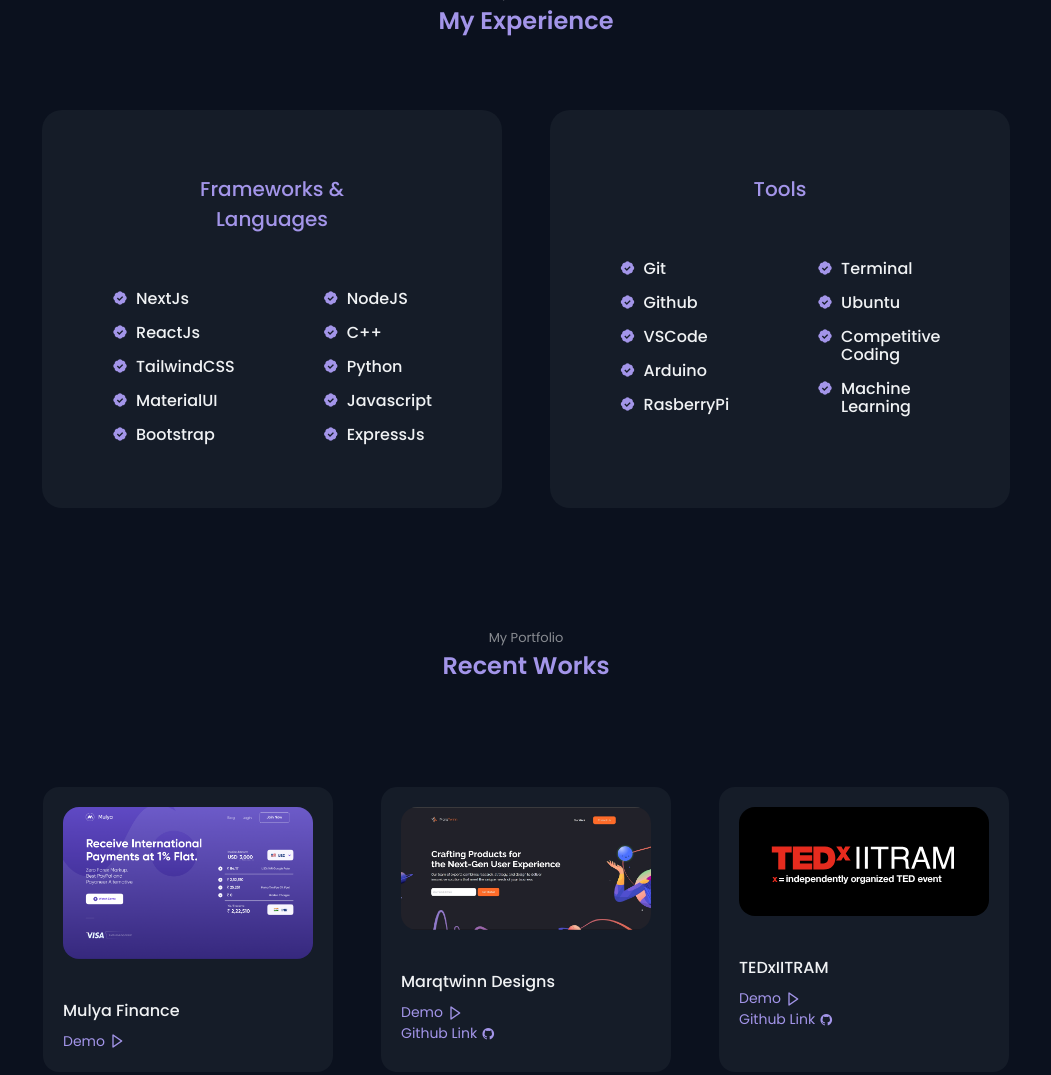
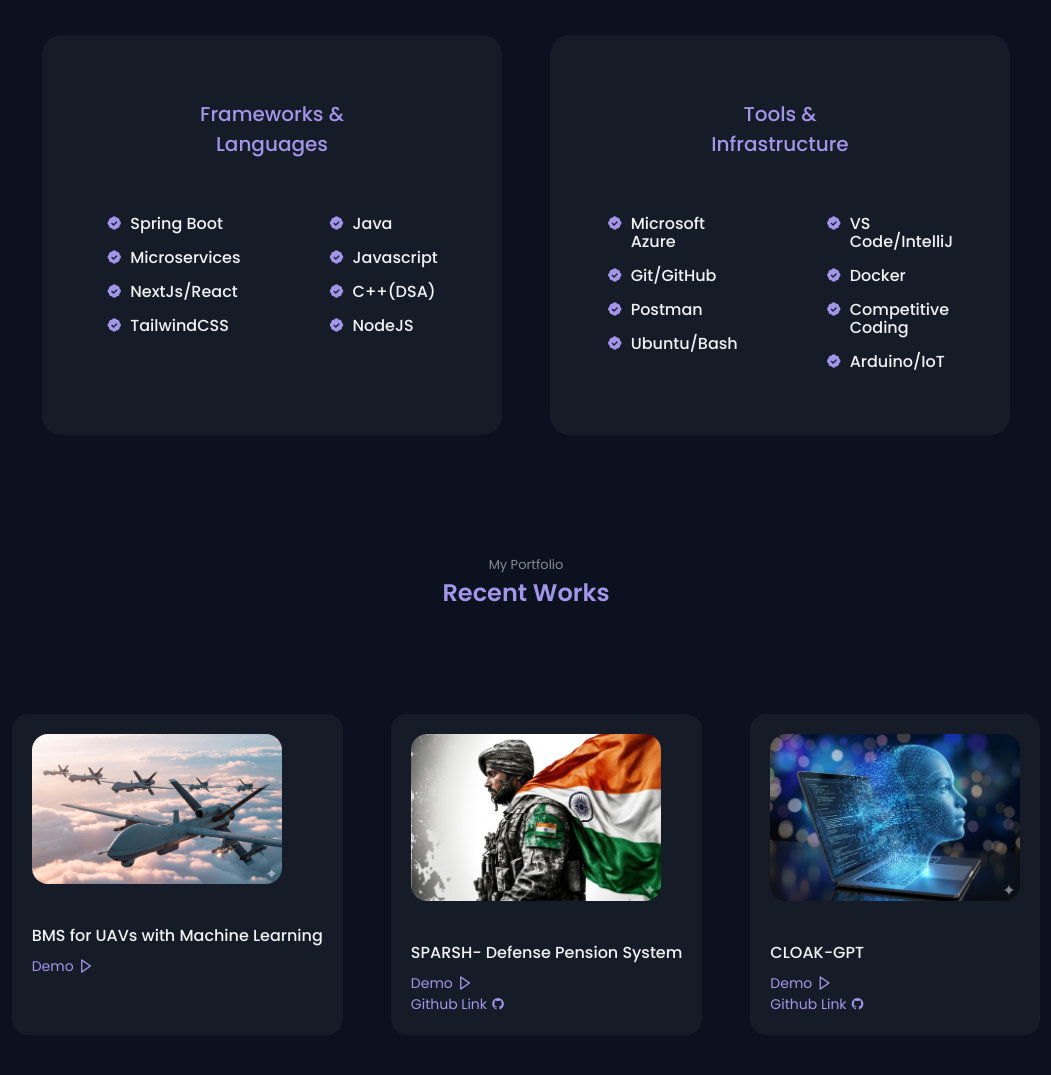
Before and after one commit to punjabinuclei/punjabinucleiPortfolio, a plain HTML site: page index.html in a window 1280 px wide. Shown: the part 1157-2232 px from the top of the page, without its empty margins (114-1165 px from the left). Drawn offline with nearby package versions, Linux system fonts and the light colour scheme; files whose address does not match are found by name.

Commit message:
updated about me nd works section

```diff
--- a/index.html
+++ b/index.html
@@ -86,7 +86,9 @@
                     <h3 class="home__education">Software Developer</h3>
 
                     <div class="home__button">
-                        <a download="" href="https://drive.google.com/file/d/1w71_KDOsqSjD-BDI46KRLPrS8tpWq85P/view?usp=sharing" class="button button--ghost">
+                        <a download=""
+                            href="https://drive.google.com/file/d/1w71_KDOsqSjD-BDI46KRLPrS8tpWq85P/view?usp=sharing"
+                            class="button button--ghost">
                             Download CV
                         </a>
 
@@ -136,7 +138,7 @@
                         <div class="about__box">
                             <i class='bx bx-briefcase-alt about__icon'></i>
                             <h3 class="about__title">Completed</h3>
-                            <span class="about__subtitle">8+ Projects</span>
+                            <span class="about__subtitle">So Many Projects</span>
                         </div>
                         <div class="about__box">
                             <i class='bx bx-support about__icon'></i>
@@ -146,14 +148,14 @@
                     </div>
 
                     <p class="about__description">
-                        Hello! I'm Gurpreet, and I have a genuine passion for creating online content. My journey into
-                        web development started back in 2018 when I ventured into modifying my high school website.
-                        Surprisingly, the process of putting together a unique reblog button taught me invaluable
-                        lessons in HTML and CSS!
+                        Hi, I’m Gurpreet, I build for the web, fix what breaks, and sometimes even understand why it
+                        broke.
                         <span class="about-desc"><br /></span>
-                        Fast forward to the present day, I have gained valuable experience working with a startup, a
-                        student-led design company, and even had the privilege of contributing as a web developer for an
-                        international student-run Tedx event.
+
+                        I like interfaces that feel effortless, code that makes sense later, and projects that actually
+                        help people.
+                        <span class="about-desc"><br /></span>
+                        Still learning, still building, still convinced the next bug will be “a quick fix.”
                     </p>
 
                     <a href="#contact" class="button about__button-contact">Contact Me</a>
@@ -164,7 +166,7 @@
         <!--=============== SKILLS ===============-->
         <section class="skills section" id="skills">
             <span class="section__subtitle">My Abilities</span>
-            <h2 class="section__title">My Experience</h2>
+            <h2 class="section__title">Technical Proficiency</h2>
 
             <div class="skills__container container grid">
                 <div class="skills__content">
@@ -174,84 +176,43 @@
                         <div class="skills__group">
                             <div class="skills__data">
                                 <i class='bx bxs-badge-check'></i>
-
                                 <div>
-                                    <h3 class="skills__name">NextJs</h3>
-
+                                    <h3 class="skills__name">Spring Boot</h3>
                                 </div>
                             </div>
 
                             <div class="skills__data">
                                 <i class='bx bxs-badge-check'></i>
-
                                 <div>
-                                    <h3 class="skills__name">ReactJs</h3>
-
+                                    <h3 class="skills__name">Microservices</h3>
                                 </div>
                             </div>
 
                             <div class="skills__data">
                                 <i class='bx bxs-badge-check'></i>
-
                                 <div>
-                                    <h3 class="skills__name">TailwindCSS</h3>
-
-                                </div>
-
-
-                            </div>
-
-                            <div class="skills__data">
-                                <i class='bx bxs-badge-check'></i>
-
-                                <div>
-                                    <h3 class="skills__name">MaterialUI</h3>
-
-                                </div>
-
-
-                            </div>
-
-                            <div class="skills__data">
-                                <i class='bx bxs-badge-check'></i>
-
-                                <div>
-                                    <h3 class="skills__name">Bootstrap</h3>
-
-                                </div>
-                            </div>
-
-                        </div>
-                        <div class="skills__group">
-                            <div class="skills__data">
-                                <i class='bx bxs-badge-check'></i>
-
-                                <div>
-                                    <h3 class="skills__name">NodeJS</h3>
-
+                                    <h3 class="skills__name">NextJs/React</h3>
                                 </div>
                             </div>
 
                             <div class="skills__data">
                                 <i class='bx bxs-badge-check'></i>
+                                <div>
+                                    <h3 class="skills__name">TailwindCSS</h3>
+                                </div>
+                            </div>
+                        </div>
 
+                        <div class="skills__group">
+                            <div class="skills__data">
+                                <i class='bx bxs-badge-check'></i>
                                 <div>
-                                    <h3 class="skills__name">C++</h3>
-
+                                    <h3 class="skills__name">Java</h3>
                                 </div>
                             </div>
 
                             <div class="skills__data">
                                 <i class='bx bxs-badge-check'></i>
-
-                                <div>
-                                    <h3 class="skills__name">Python</h3>
-                                </div>
-                            </div>
-
-                            <div class="skills__data">
-                                <i class='bx bxs-badge-check'></i>
-
                                 <div>
                                     <h3 class="skills__name">Javascript</h3>
                                 </div>
@@ -259,98 +220,87 @@
 
                             <div class="skills__data">
                                 <i class='bx bxs-badge-check'></i>
-
                                 <div>
-                                    <h3 class="skills__name">ExpressJs</h3>
+                                    <h3 class="skills__name">C++(DSA)</h3>
                                 </div>
                             </div>
 
+                            <div class="skills__data">
+                                <i class='bx bxs-badge-check'></i>
+                                <div>
+                                    <h3 class="skills__name">NodeJS</h3>
+                                </div>
+                            </div>
                         </div>
                     </div>
                 </div>
 
                 <div class="skills__content">
-                    <h3 class="skills__title">Tools</h3>
+                    <h3 class="skills__title">Tools & Infrastructure</h3>
 
                     <div class="skills__box">
                         <div class="skills__group">
                             <div class="skills__data">
                                 <i class='bx bxs-badge-check'></i>
-
                                 <div>
-                                    <h3 class="skills__name">Git</h3>
+                                    <h3 class="skills__name">Microsoft Azure</h3>
                                 </div>
                             </div>
 
                             <div class="skills__data">
                                 <i class='bx bxs-badge-check'></i>
-
                                 <div>
-                                    <h3 class="skills__name">Github</h3>
+                                    <h3 class="skills__name">Git/GitHub</h3>
                                 </div>
                             </div>
 
                             <div class="skills__data">
                                 <i class='bx bxs-badge-check'></i>
-
                                 <div>
-                                    <h3 class="skills__name">VSCode</h3>
+                                    <h3 class="skills__name">Postman</h3>
                                 </div>
                             </div>
 
                             <div class="skills__data">
                                 <i class='bx bxs-badge-check'></i>
+                                <div>
+                                    <h3 class="skills__name">Ubuntu/Bash</h3>
+                                </div>
+                            </div>
+                        </div>
 
+                        <div class="skills__group">
+                            <div class="skills__data">
+                                <i class='bx bxs-badge-check'></i>
                                 <div>
-                                    <h3 class="skills__name">Arduino </h3>
+                                    <h3 class="skills__name">VS Code/IntelliJ</h3>
                                 </div>
                             </div>
 
                             <div class="skills__data">
                                 <i class='bx bxs-badge-check'></i>
-
                                 <div>
-                                    <h3 class="skills__name">RasberryPi</h3>
-                                </div>
-                            </div>
-
-                        </div>
-                        <div class="skills__group">
-                            <div class="skills__data">
-                                <i class='bx bxs-badge-check'></i>
-
-                                <div>
-                                    <h3 class="skills__name">Terminal</h3>
+                                    <h3 class="skills__name">Docker</h3>
                                 </div>
                             </div>
 
                             <div class="skills__data">
                                 <i class='bx bxs-badge-check'></i>
-
                                 <div>
-                                    <h3 class="skills__name">Ubuntu</h3>
+                                    <h3 class="skills__name">Competitive Coding</h3>
                                 </div>
                             </div>
 
                             <div class="skills__data">
                                 <i class='bx bxs-badge-check'></i>
-
                                 <div>
-                                    <h3 class="skills__name">Competitive Coding</h3>
+                                    <h3 class="skills__name">Arduino/IoT</h3>
                                 </div>
                             </div>
-                            <div class="skills__data">
-                                <i class='bx bxs-badge-check'></i>
-
-                                <div>
-                                    <h3 class="skills__name">Machine Learning</h3>
-                                </div>
-                            </div>
-
                         </div>
                     </div>
                 </div>
-
+            </div>
         </section>
 
 
@@ -562,6 +512,54 @@
             </div>
 
             <div class="work__container container grid">
+
+<!-- set 1 -->
+
+                <div class="work__card mix web">
+                    <img src="assets/img/work0.jpg" alt="" class="work__img">
+
+                    <h3 class="work__title">BMS for UAVs with Machine Learning </h3>
+
+                    <a href="https://www.mulya.co/" class="work__button">
+                        Demo<i class='bx bx-right-arrow work__icon'></i>
+                    </a>
+
+
+                </div>
+
+                <div class="work__card mix web">
+                    <img src="assets/img/work01.jpg" alt="" class="work__img">
+
+                    <h3 class="work__title">SPARSH- Defense Pension System</h3>
+
+                    <a href="https://marqtwain-website.vercel.app/" class="work__button">
+                        Demo <i class='bx bx-right-arrow work__icon'></i>
+                    </a>
+                    <a href="https://github.com/punjabinuclei/Marqtwain-Website" class="work__button">
+                        Github Link <i class='bx bxl-github'></i>
+                    </a>
+                </div>
+
+
+
+                <div class="work__card mix web">
+                    <img src="assets/img/work012.jpg" alt="" class="work__img">
+
+                    <h3 class="work__title">CLOAK-GPT</h3>
+
+                    <a href="https://tedxiitram.com/" class="work__button">
+                        Demo <i class='bx bx-right-arrow work__icon'></i>
+                    </a>
+                    <a href="https://github.com/punjabinuclei/TedxIITRAM" class="work__button">
+                        Github Link <i class='bx bxl-github'></i>
+                    </a>
+                </div>
+
+
+
+
+                <!-- /set 2 -->
+
                 <div class="work__card mix web">
                     <img src="assets/projects//Mulya.png" alt="" class="work__img">
 
```
Also changed, not shown: assets/img/work0.jpg (added), assets/img/work01.jpg (added), assets/img/work012.jpg (added).
